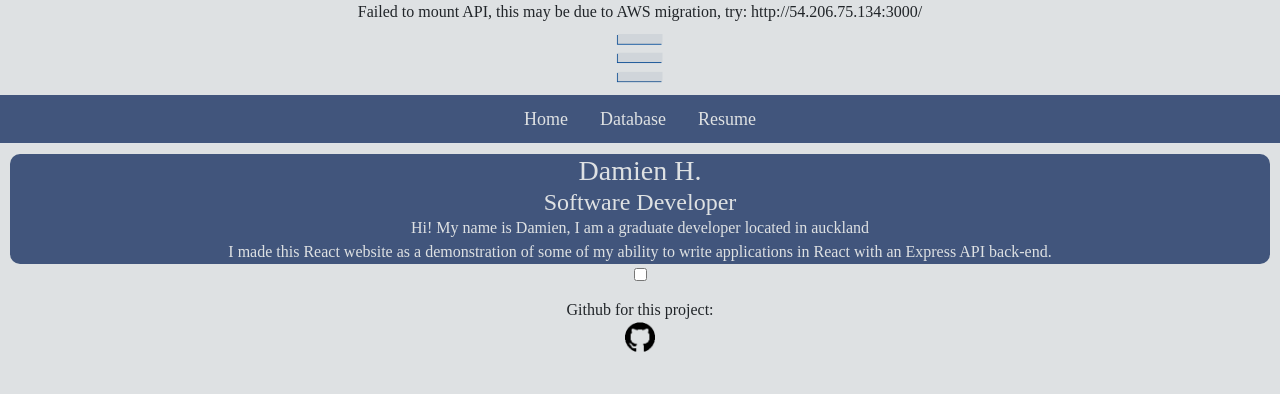
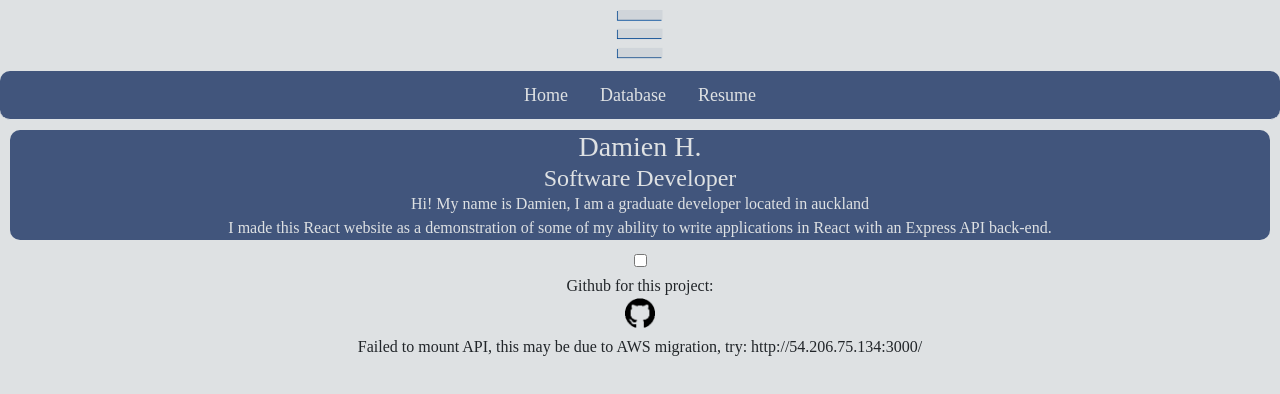
Before and after one commit to Damo-Chasey/cvapp-front, a React app: page / in a window 1280 px wide. Built offline with nearby package versions, Linux system fonts and the light colour scheme; no server answers.

Commit message:
refactoring layout

```diff
--- a/src/homepage.js
+++ b/src/homepage.js
@@ -1,19 +1,9 @@
 import React from 'react';
-//import CheckBox from './tickbox.js';
+
 
 class Homepage extends React.Component{
-    constructor(props){
-        super(props);
-        this.state = {
-            checked: false
-        }
 
-        this.changeValue = this.changeValue.bind(this);
-    }
 
-    changeValue = () => {
-        this.setState({checked: !this.state.checked});
-    }
 
     render() {
         return(
@@ -25,18 +15,6 @@ class Homepage extends React.Component{
                     <p>I made this React website as a demonstration of some of my ability to write
                     applications in React with an Express API back-end.</p>
                 </div>
-                <div>
-
-                    <div>
-                        <input
-                        type="checkbox"
-                        checked={this.state.checked}
-                        onChange={this.changeValue}
-                        />
-                    </div>
-
-                    {this.state.checked === true ? <p>Checkbox has been checked!</p> : null}
-                </div>
             </div>
         )
     }
--- a/src/index.css
+++ b/src/index.css
@@ -35,6 +35,10 @@ ol, ul {
   list-style-type:none;
 }
 
+div.indexBody {
+  justify-content: middle;
+  background-color: #dee1e3;
+}
 
 div.dataInput > form{
   border-radius: 10px;
@@ -87,6 +91,7 @@ ul.nav-tabs {
   background-color: #1e3665d0;
   padding-block: 10px;
   color: #dee1e3;
+  border-radius: 10px;
 }
 
 p.nav-link {
--- a/src/index.js
+++ b/src/index.js
@@ -1,27 +1,61 @@
 import React from 'react';
 import ReactDOM from 'react-dom/client';
 import ReactLink from './explnk.js';
-import Dropdown from './dropdown.js';
+//import Dropdown from './dropdown.js';
 import "bootstrap/dist/css/bootstrap.min.css";
 import "bootstrap/dist/js/bootstrap.bundle.min";
 import './index.css';
+import Tabs from './tab.js'
 
 class App extends React.Component{
+  constructor(props){
+    super(props);
+    this.state = {
+        checked: false,
+        dropOpen: true
+    }
+  }
+    handleDropOpen = () => {
+      this.setState({dropOpen: !this.state.dropOpen});
+    }
 
+    changeValue = () => {
+      this.setState({checked: !this.state.checked});
+    }
 
   render(){
     return(
       <header className='App-header'>
         <div>
 
-        {this.linkUp()}
-        <Dropdown/>
+
+          <div className="indexBody">
+
+              <div className={"dropDown"}>
+                <div onClick={this.handleDropOpen}><img src={"burgor64blue.png"} alt={"burger menu"}/></div>
+
+              </div>
+
+              <li>
+              <Tabs isOpen={this.state.dropOpen}/>
+              </li>
+          </div>
+
+          <div>
+            <input
+                type="checkbox"
+                checked={this.state.checked}
+                onChange={this.changeValue}
+            />
+          </div>
+          {this.state.checked === true ? <p>Checkbox has been checked!</p> : null}
+          <p>Github for this project:</p><a href="https://github.com/Damo-Chasey/cvapp"><img
+                src="gitlogo.png" width="30px" alt="github logo"></img></a>
+        </div>
 
 
-        </div>
 
-        <p>Github for this project:</p><a href="https://github.com/Damo-Chasey/cvapp"><img
-          src="gitlogo.png" width="30px" alt="github logo"></img></a>
+        {this.linkUp()}
       </header>
     );
   }
--- a/src/tab.js
+++ b/src/tab.js
@@ -24,12 +24,15 @@ class Tabs extends React.Component {
     render(){
         return(
             <div>
+
                 {this.props.isOpen ? (
-                    <ul className="nav-tabs">
-                        <li>{this.renderTab(0)}</li>
-                        <li>{this.renderTab(1)}</li>
-                        <li>{this.renderTab(2)}</li>
-                    </ul>
+                    <div>
+                        <ul className="nav-tabs">
+                            <li>{this.renderTab(0)}</li>
+                            <li>{this.renderTab(1)}</li>
+                            <li>{this.renderTab(2)}</li>
+                        </ul>
+                    </div>
                 ) : null}
 
                 <div className="windows">
```
